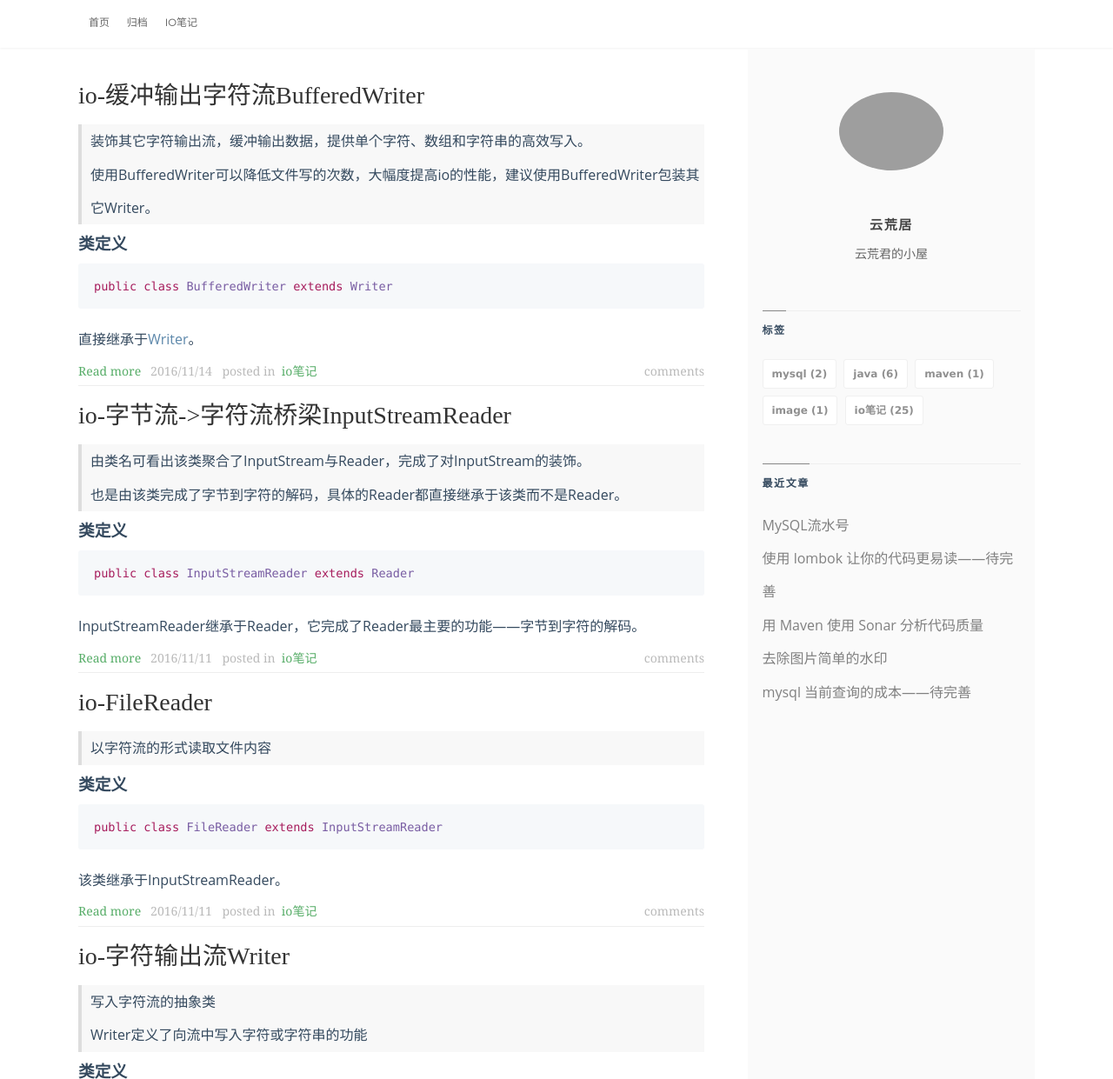
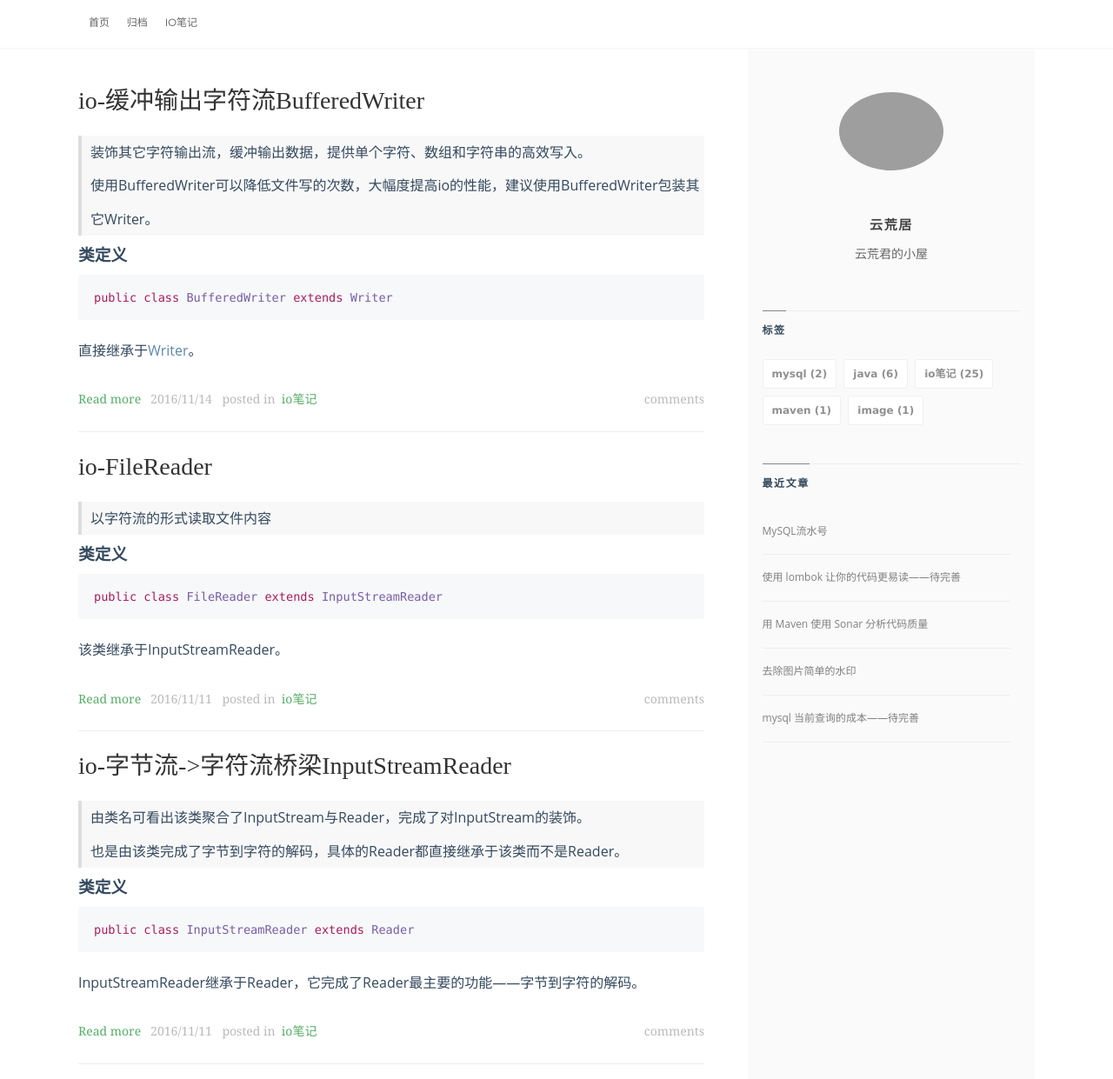
Before and after one commit to xjyhs/xjyhs.github.io, a plain HTML site: page page/3/index.html in a window 1280 px wide. Shown: the top 1241 px of the page at 87% size. Drawn offline with nearby package versions, Linux system fonts and the light colour scheme; some packages are replaced by stand-ins of ours; grey boxes are pictures that could not be loaded; a web font is replaced by a local one.

Commit message:
Site updated: 2021-10-25 10:12:05

```diff
--- a/page/3/index.html
+++ b/page/3/index.html
@@ -76,6 +76,42 @@
 
         <article class="post article-entry">
             <div class="post-title">
+                <a class="post-title-link text-underline" href="/2016/11/11/IO/17.FileReader/">io-FileReader</a>
+            </div>
+            <div class="post-content">
+
+                    <blockquote>
+<p>以字符流的形式读取文件内容</p>
+</blockquote>
+<h3 id="类定义"><a href="#类定义" class="headerlink" title="类定义"></a>类定义</h3><figure class="highlight java"><table><tr><td class="gutter"><pre><span class="line">1</span><br></pre></td><td class="code"><pre><span class="line"><span class="keyword">public</span> <span class="class"><span class="keyword">class</span> <span class="title">FileReader</span> <span class="keyword">extends</span> <span class="title">InputStreamReader</span></span></span><br></pre></td></tr></table></figure>
+
+<p>该类继承于InputStreamReader。</p>
+
+            </div>
+			<div class="read-more clearfix">
+                <div class="more-left left">
+
+						<a href="/2016/11/11/IO/17.FileReader/">Read more</a>&nbsp;&nbsp;
+
+                    <span class="date">2016/11/11</span>
+
+					<span>posted in&nbsp;</span>
+
+						<span class="posted-in"><a href="/tags/io%E7%AC%94%E8%AE%B0/">io笔记</a></span>
+
+
+				</div>
+				<div class="more-right right">
+                  <span class="comments">
+                        <a href="/2016/11/11/IO/17.FileReader/#disqus_thread">comments</a>
+                  </span>
+                </div>
+			</div>
+			<p class="sub"></p>
+        </article>
+
+        <article class="post article-entry">
+            <div class="post-title">
                 <a class="post-title-link text-underline" href="/2016/11/11/IO/16.InputStreamReader/">io-字节流-&gt;字符流桥梁InputStreamReader</a>
             </div>
             <div class="post-content">
@@ -104,42 +140,6 @@
 				<div class="more-right right">
                   <span class="comments">
                         <a href="/2016/11/11/IO/16.InputStreamReader/#disqus_thread">comments</a>
-                  </span>
-                </div>
-			</div>
-			<p class="sub"></p>
-        </article>
-
-        <article class="post article-entry">
-            <div class="post-title">
-                <a class="post-title-link text-underline" href="/2016/11/11/IO/17.FileReader/">io-FileReader</a>
-            </div>
-            <div class="post-content">
-
-                    <blockquote>
-<p>以字符流的形式读取文件内容</p>
-</blockquote>
-<h3 id="类定义"><a href="#类定义" class="headerlink" title="类定义"></a>类定义</h3><figure class="highlight java"><table><tr><td class="gutter"><pre><span class="line">1</span><br></pre></td><td class="code"><pre><span class="line"><span class="keyword">public</span> <span class="class"><span class="keyword">class</span> <span class="title">FileReader</span> <span class="keyword">extends</span> <span class="title">InputStreamReader</span></span></span><br></pre></td></tr></table></figure>
-
-<p>该类继承于InputStreamReader。</p>
-
-            </div>
-			<div class="read-more clearfix">
-                <div class="more-left left">
-
-						<a href="/2016/11/11/IO/17.FileReader/">Read more</a>&nbsp;&nbsp;
-
-                    <span class="date">2016/11/11</span>
-
-					<span>posted in&nbsp;</span>
-
-						<span class="posted-in"><a href="/tags/io%E7%AC%94%E8%AE%B0/">io笔记</a></span>
-
-
-				</div>
-				<div class="more-right right">
-                  <span class="comments">
-                        <a href="/2016/11/11/IO/17.FileReader/#disqus_thread">comments</a>
                   </span>
                 </div>
 			</div>
@@ -249,11 +249,11 @@
 
                     <a href="/tags/java/"><strong>java (6)</strong></a>
 
+                    <a href="/tags/io%E7%AC%94%E8%AE%B0/"><strong>io笔记 (25)</strong></a>
+
                     <a href="/tags/maven/"><strong>maven (1)</strong></a>
 
                     <a href="/tags/image/"><strong>image (1)</strong></a>
-
-                    <a href="/tags/io%E7%AC%94%E8%AE%B0/"><strong>io笔记 (25)</strong></a>
 
 		</p>
 
--- a/styles/main.css
+++ b/styles/main.css
@@ -138,6 +138,8 @@ header:after {
 }
 .post-title {
   font-size: 28px;
+  line-height: 40px;
+  margin: 20px 0;
   color: #555;
   font-family: 'Montserrat';
 }
@@ -168,6 +170,7 @@ header:after {
 .read-more {
   color: #bababa;
   font-size: 14px;
+  margin: 20px 0;
   font-family: "freight-text-pro", Georgia, Cambria, "Times New Roman", Times, serif;
 }
 .read-more a {
@@ -643,3 +646,23 @@ pre {
   margin-bottom: 4px;
   line-height: 22px;
 }
+.side-item .side-content>.cat-list .tag-list-count {
+  padding-left: 3px;
+  opacity: 0.6;
+}
+.side-item .side-content>.posts-list {
+  list-style: none;
+  padding: 0;
+  margin: 0;
+}
+.side-item .side-content>.posts-list li {
+  margin: 0;
+  padding: 12px 0;
+  display: block;
+  border-bottom: 1px solid #eee;
+  font-size: 12px;
+  max-width: 96%;
+  white-space: nowrap;
+  overflow: hidden;
+  text-overflow: ellipsis;
+}
```
Also changed, not shown: 2016/11/11/IO/16.InputStreamReader/index.html (+4 -4 lines), 2016/11/11/IO/17.FileReader/index.html (+4 -4 lines), 2016/11/11/IO/18.Writer/index.html (+2 -2 lines), 2016/11/14/IO/22.BufferedWriter/index.html (+2 -2 lines), archives/2016/11/index.html (+2 -2 lines), archives/2016/index.html (+2 -2 lines), archives/page/2/index.html (+2 -2 lines), index.html (+2 -2 lines), page/2/index.html (+2 -2 lines), page/4/index.html (+2 -2 lines), page/5/index.html (+2 -2 lines), page/6/index.html (+2 -2 lines), page/7/index.html (+2 -2 lines), tags/io笔记/index.html (+2 -2 lines).
